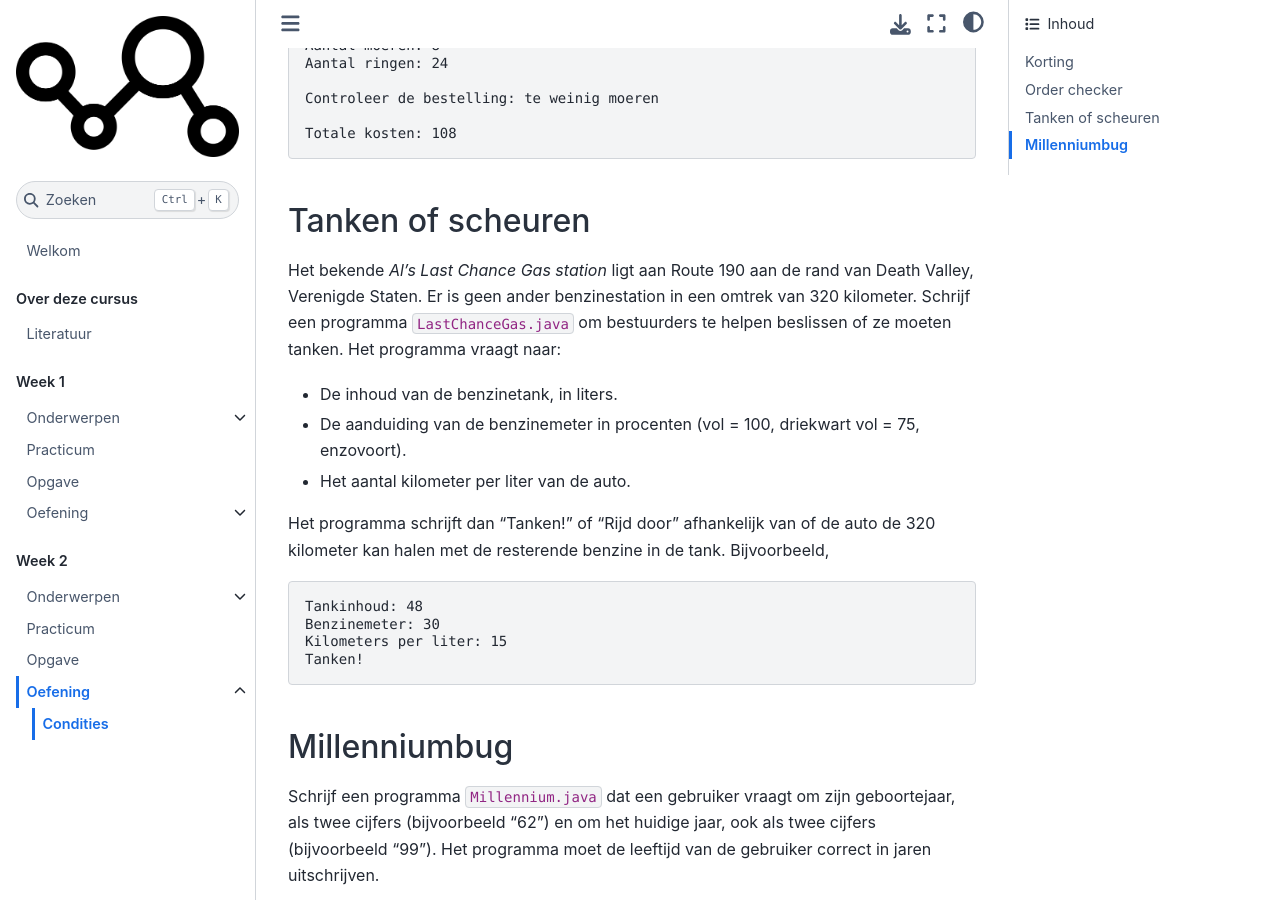
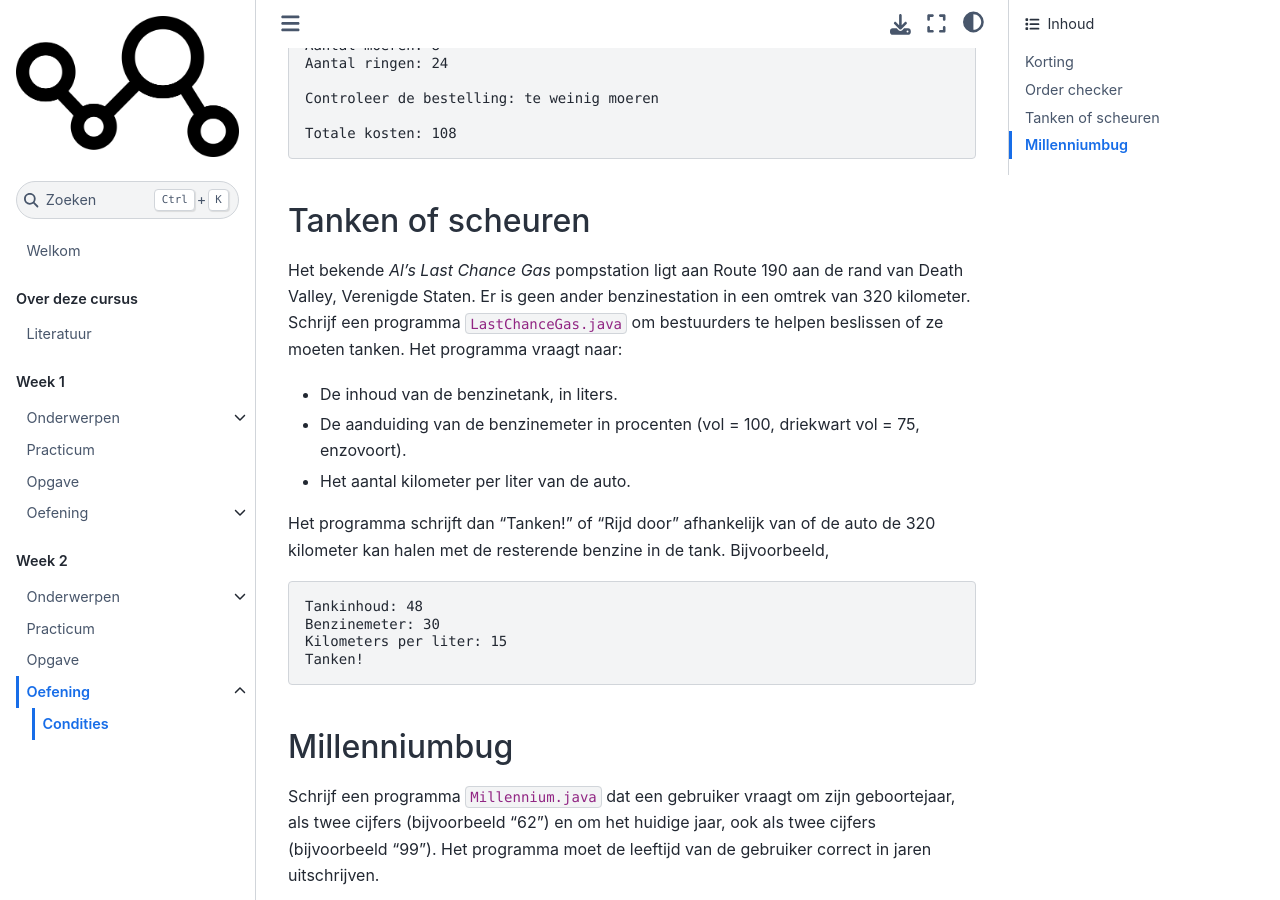
Before and after one commit to hanze-hbo-ict/OOP, a Jupyter Book: the page built from exercises/12_12_if_statements.md, in a window 1280 px wide and 900 px high, scrolled down 1017 px. Built offline with Jupyter Book 1.0.4 settings and Sphinx 7.4.7 and the Sphinx Book theme 1.1.4, drawn with Linux system fonts in a browser that asks for light colours; pages that are not in the unit, such as notebooks, are missing from menus.

Commit message:
Fix typos

```diff
--- a/exercises/12_12_if_statements.md
+++ b/exercises/12_12_if_statements.md
@@ -38,7 +38,7 @@ Totale kosten: 108
 
 ## Tanken of scheuren
 
-Het bekende *Al's Last Chance Gas station* ligt aan Route 190 aan de rand van Death Valley, Verenigde Staten. Er is geen ander benzinestation in een omtrek van 320 kilometer. Schrijf een programma `LastChanceGas.java` om bestuurders te helpen beslissen of ze moeten tanken. Het programma vraagt naar:
+Het bekende *Al's Last Chance Gas* pompstation ligt aan Route 190 aan de rand van Death Valley, Verenigde Staten. Er is geen ander benzinestation in een omtrek van 320 kilometer. Schrijf een programma `LastChanceGas.java` om bestuurders te helpen beslissen of ze moeten tanken. Het programma vraagt naar:
 
 -   De inhoud van de benzinetank, in liters.
 -   De aanduiding van de benzinemeter in procenten (vol = 100, driekwart vol = 75, enzovoort).
```
Also changed, not shown: problems/calculator/index.md (+1 -1 lines).
